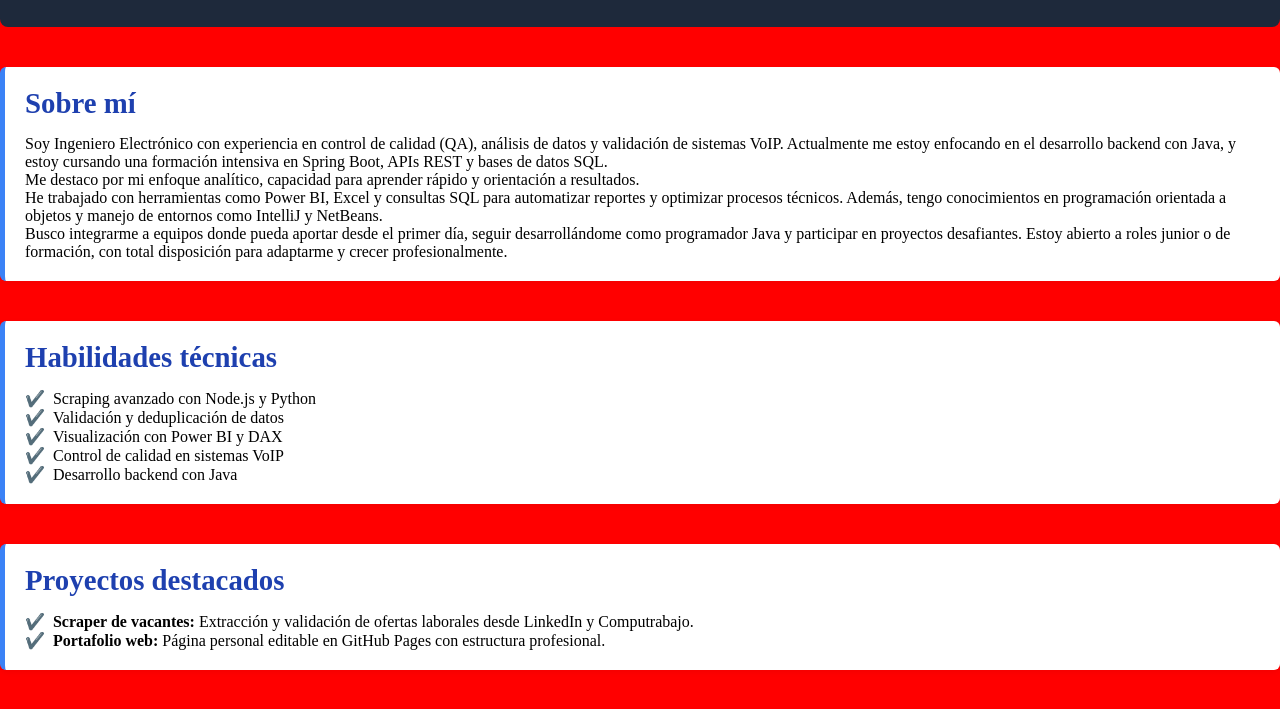
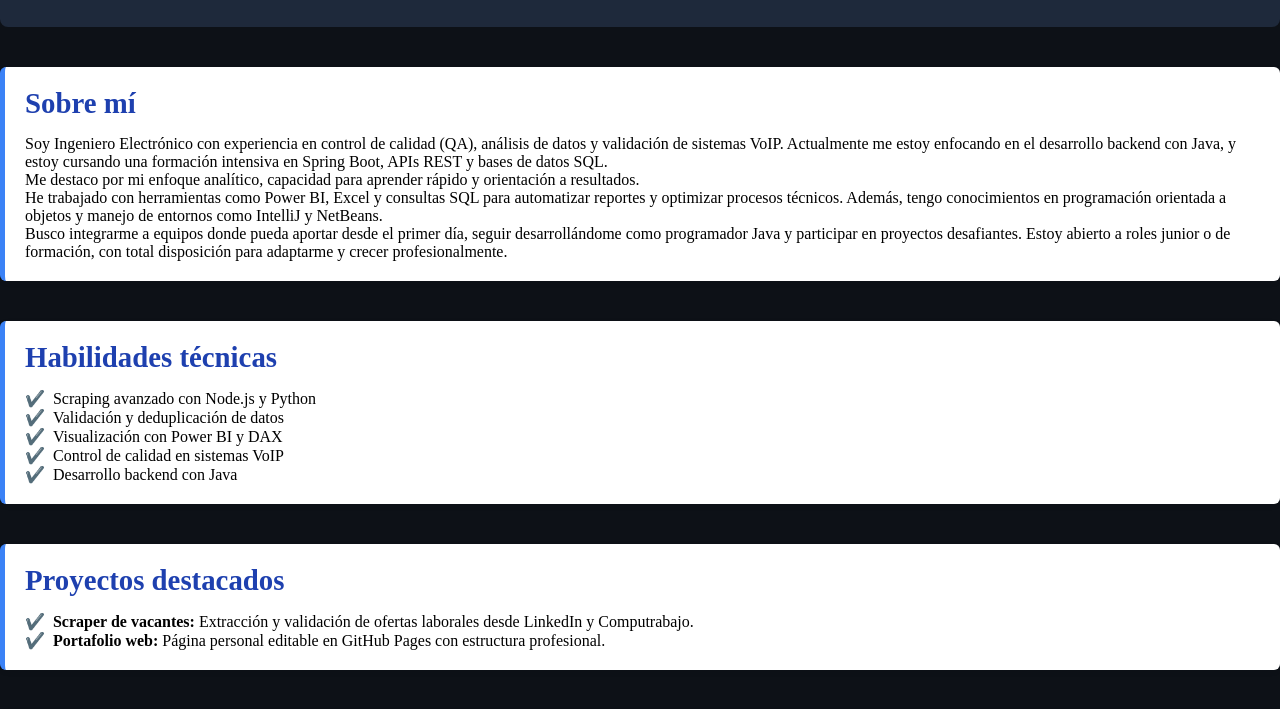
Before and after one commit to kino38/nicolasmon.github.io, a plain HTML site: page index.html in a window 1280 px wide. Shown: the part 112-821 px from the top of the page. Drawn offline with Linux system fonts and the light colour scheme.

Commit message:
cambio de descripcion color back

```diff
--- a/css/style.css
+++ b/css/style.css
@@ -8,7 +8,7 @@
 /* Tipografía y colores base */
 body {
 
-  background-color:red;
+  background-color:#0D1117;
 
 }
 
```
